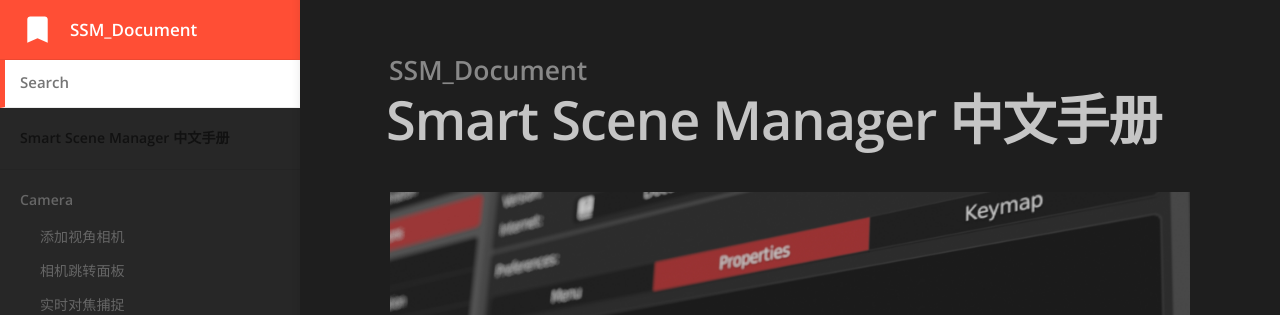
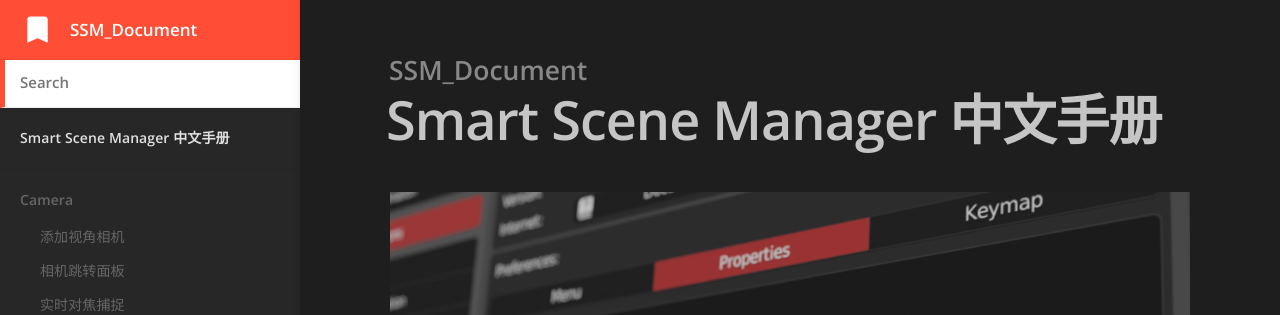
Before and after one commit to atticus-lv/SSM_document, a Jekyll site: the page built from index.md, in a window 1280 px wide. Shown: the top 315 px of the page. Built offline with Jekyll 4.4.1, drawn with Linux system fonts in a browser that asks for light colours.

Commit message:
red black ground2

```diff
--- a/_sass/_layout.scss
+++ b/_sass/_layout.scss
@@ -253,7 +253,7 @@ nav > ul {
 	&.current > a,
 	> a:active,
 	> a:hover {
-		color: #111;
+		color: #e1e1e1;
 	}
 
 	&.top-level > a {
@@ -406,7 +406,7 @@ h4 svg {
 
 	&.major {
 		background: $brand-colour;
-		color: #fff;
+		color: #c5c5c5;
 	}
 }
 
```
